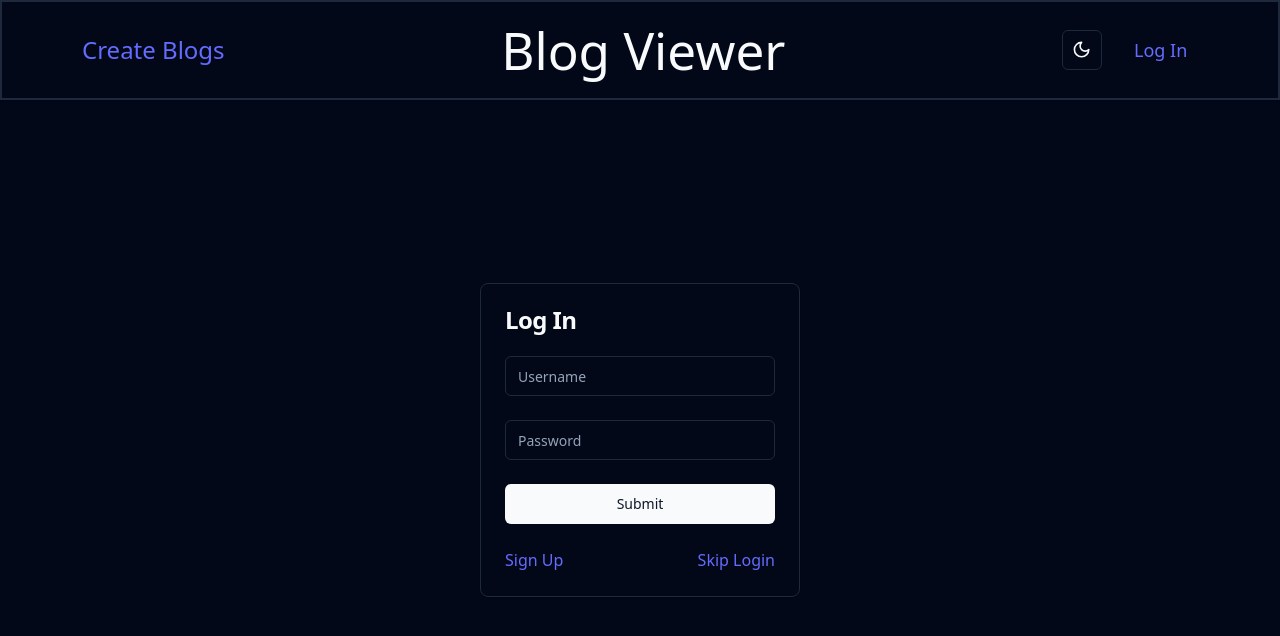
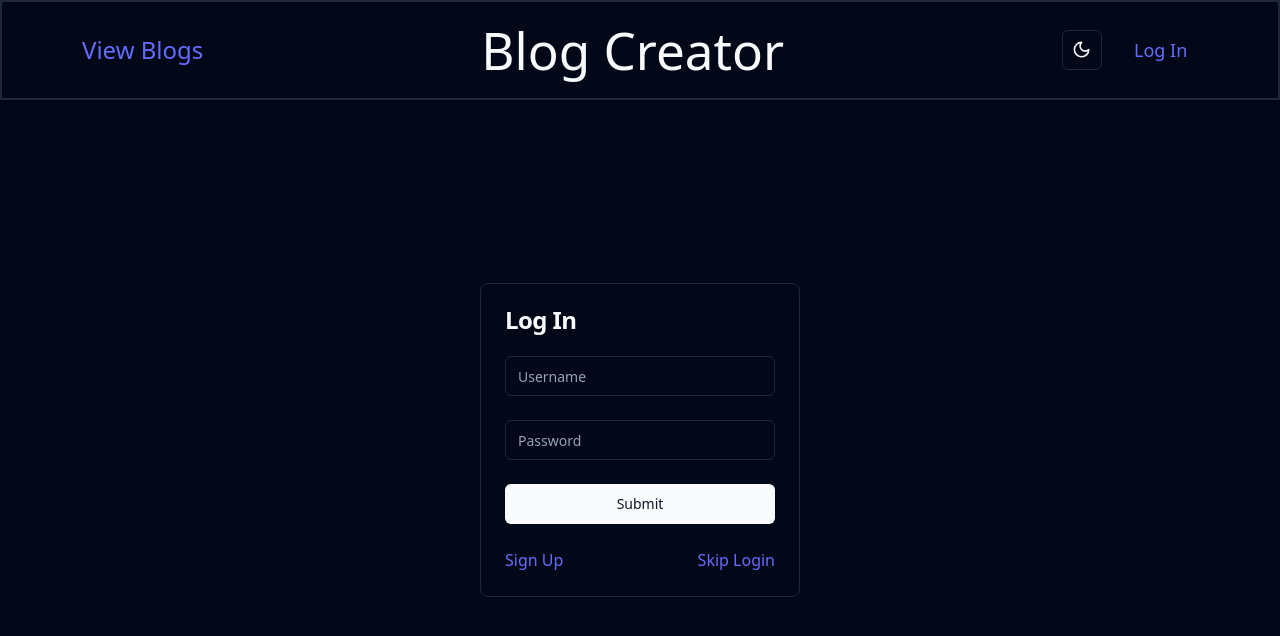
Before and after one commit to lernEarnBurn/blog-site, a React (Vite) app in the folder creater-interface/: page /log-in in a window 1280 px wide. Shown: the top 636 px of the page. Built offline with nearby package versions, Linux system fonts and the light colour scheme.

Commit message:
changes to the navbar

```diff
--- a/creater-interface/src/components/NavBar.tsx
+++ b/creater-interface/src/components/NavBar.tsx
@@ -55,8 +55,8 @@ export function NavBar(props: navBarProps){
 
   return (
     <nav className={`z-20 flex fixed justify-between items-center h-[10vh] w-[100vw] px-4 py-12 shadow-sm border-2 transition-transform duration-300 ease-in-out transform ${scrolledDown ? '-translate-y-full' : 'translate-y-0'}`}>
-      <a className="text-2xl ml-16" href="http://localhost:5333/">Create Blogs</a>
-      <h1 className="z-20">Blog Viewer</h1>
+      <a className="text-2xl ml-16" href="http://localhost:5333/">View Blogs</a>
+      <h1 className="z-20">Blog Creator</h1>
       <div className="flex items-center gap-8 mr-16">
         <ModeToggle />
         {props.loggedIn && <a className="cursor-pointer w-16 text-lg whitespace-nowrap" onClick={logOut}>Sign Out</a>}
```
